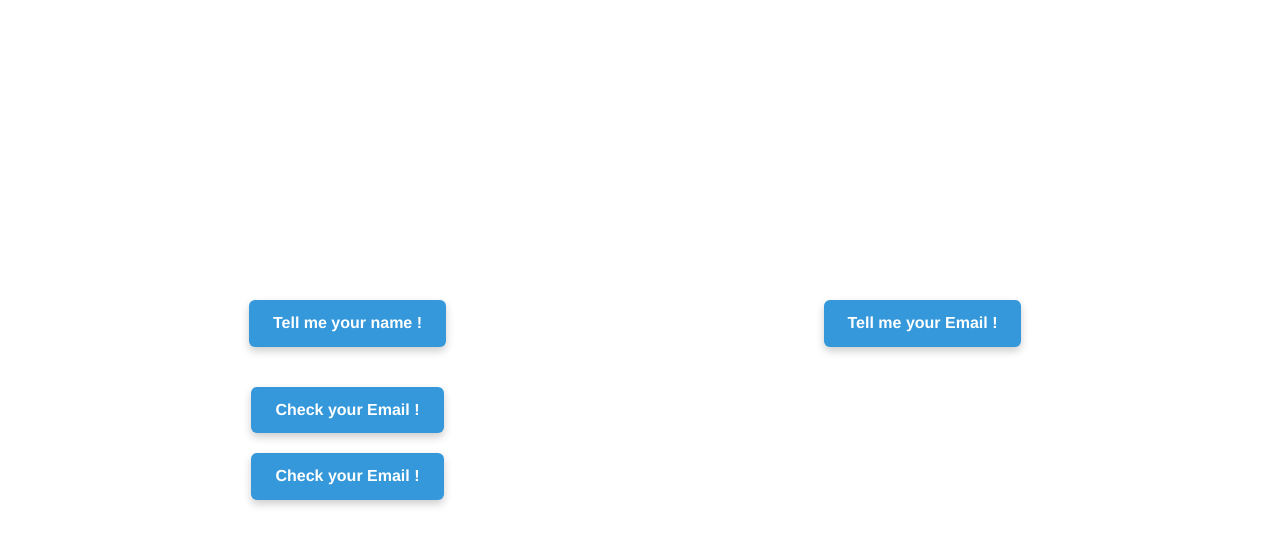
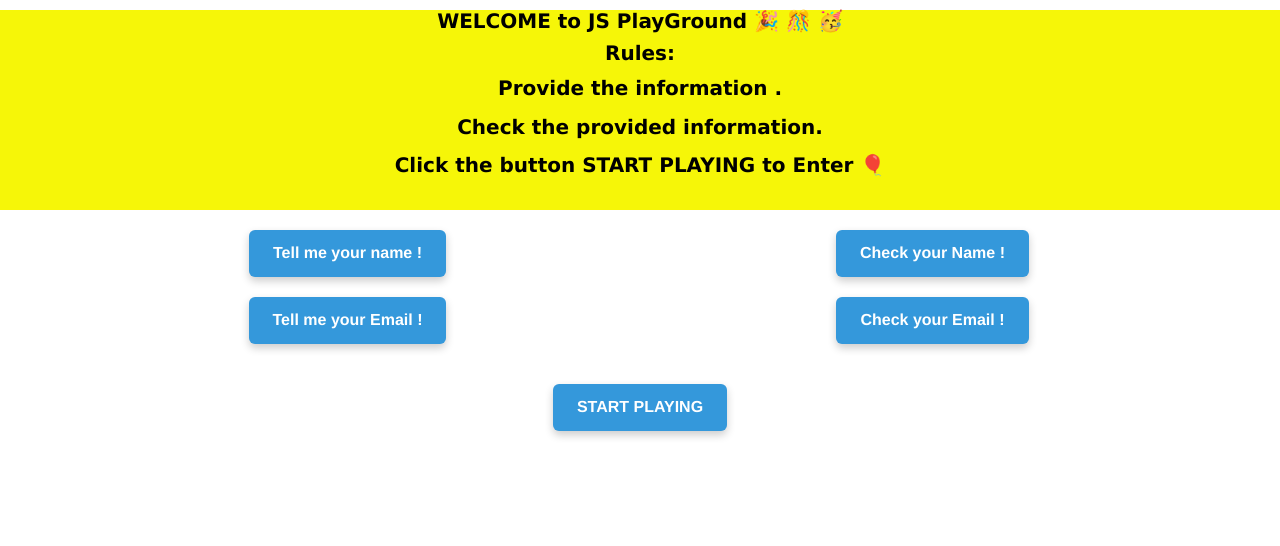
Before and after one commit to HurairaImtiaz/JS-startup-JS-PlayGround-, a plain HTML site: page JS prject 2/button.html in a window 1280 px wide. Drawn offline with nearby package versions, Linux system fonts and the light colour scheme.

Commit message:
added more buttons (email, start playing )

```diff
--- a/JS prject 2/Button.js
+++ b/JS prject 2/Button.js
@@ -6,3 +6,10 @@ document.getElementById("btnName").onclick = function(){
 document.getElementById("btn1").onclick = function(){
     alert("Your Name is : "+myName)
 }
+let myEmail="";
+document.getElementById("btnEmail").onclick = function(){
+    myEmail = prompt("Write your Email Plaese!")
+}
+document.getElementById("btn2").onclick = function(){
+    alert("Your Email is : "+myEmail)
+}
--- a/JS prject 2/button.html
+++ b/JS prject 2/button.html
@@ -9,8 +9,18 @@
 </head>
 <body>
 
+  <div class="header">
+    <div><h1 id="h1">WELCOME to JS PlayGround 🎉 🎊 🥳</h1> </div>
 
-  <hr>
+
+    <div><ul>
+      <h2 id="h2">Rules:</h2>
+      <li class="li">Provide the information .</li>
+      <li class="li">Check the provided information.</li>
+      <li class="li">Click the button START PLAYING to Enter 🎈</li>
+    </ul></div>
+  </div>
+
 
   <div class="container">
     <div class="row">
@@ -19,24 +29,29 @@
         <div class="button-container">
           <button class="charming-button" id="btnName">Tell me your name !</button>
         </div>
-      </div>
+
       <!-- Ask Email  -->
         <div class="button-container">
-          <button class="charming-button" id="btn2">Tell me your Email !</button>
+          <button class="charming-button" id="btnEmail">Tell me your Email !</button>
         </div>
+
+      </div>
 
       <div class="col-sm-6">
         <!-- display name  -->
         <div class="button-container">
-          <button class="charming-button" id="btn1">Check your Email !</button>
+          <button class="charming-button" id="btn1">Check your Name !</button>
         </div>
         <!-- display Email  -->
         <div class="button-container">
-          <button class="charming-button" id="btn1">Check your Email !</button>
+          <button class="charming-button" id="btn2">Check your Email !</button>
         </div>
       </div>
     </div>
   </div>
+  <div class="button-container">
+<a href="/startPlaying.html" target="_blank"><button class="charming-button" id="btn2">START PLAYING</button>
+</a>  </div>
 
   <script src="Button.js"></script>
 </body>
--- a/JS prject 2/styles.css
+++ b/JS prject 2/styles.css
@@ -6,17 +6,19 @@
   }
 
   body {
-    font-family: Arial, sans-serif;
-    display: flex;
+    /* font-family: Arial, sans-serif;
+    display: flex; */
     justify-content: center;
     align-items: center;
     height: 100vh;
-    background-color: #f7f7f7;
+    background-color: #52d1ff;
   }
 
   .button-container {
-    display: flex;
+    display: flex ;
     justify-content: center;
+    align-content: center;
+    align-items: center;
     margin: 20px;
   }
 
@@ -34,9 +36,9 @@
   }
 
   .charming-button:hover {
-    background-color: #3cb0fd;
+    background-color: #3c4a54;
     transform: scale(1.05);
-    box-shadow: 0 6px 12px rgba(0, 0, 0, 0.3);
+    box-shadow: 0 6px 12px rgba(1, 0, 0, 0.3);
   }
 
   /* Responsive styles */
@@ -46,3 +48,46 @@
       padding: 10px 20px;
     }
   }
+
+
+  .header{
+    display: flex;
+    justify-content: center;
+    align-items: center;
+    text-align: center;
+    font-size: 30px;
+    font-family: Arial, Helvetica, sans-serif;
+    background-color: rgb(246, 246, 8);
+    height: 200px;
+    width: 100%;
+    display: block;
+
+  }
+
+  #h1{
+    justify-content: center;
+    text-align: center;
+    font-size: 20px;
+    font-weight: bold;
+    font-family: Verdana, Geneva, Tahoma, sans-serif;
+    color: rgb(0, 0, 0);
+margin: 10px;
+  }
+  #h2{
+    justify-content: center;
+    text-align: center;
+    font-size: 20px;
+    font-weight: bold;
+    font-family: Verdana, Geneva, Tahoma, sans-serif;
+    color: rgb(0, 0, 0);
+margin: 10px;
+  }
+  .li{
+    justify-content: center;
+    text-align: center;
+    font-size: 20px;
+    font-weight: bold;
+    font-family: Verdana, Geneva, Tahoma, sans-serif;
+    color: rgb(0, 0, 0);
+    margin: 10px;
+  }
```
Also changed, not shown: 1 other file.
